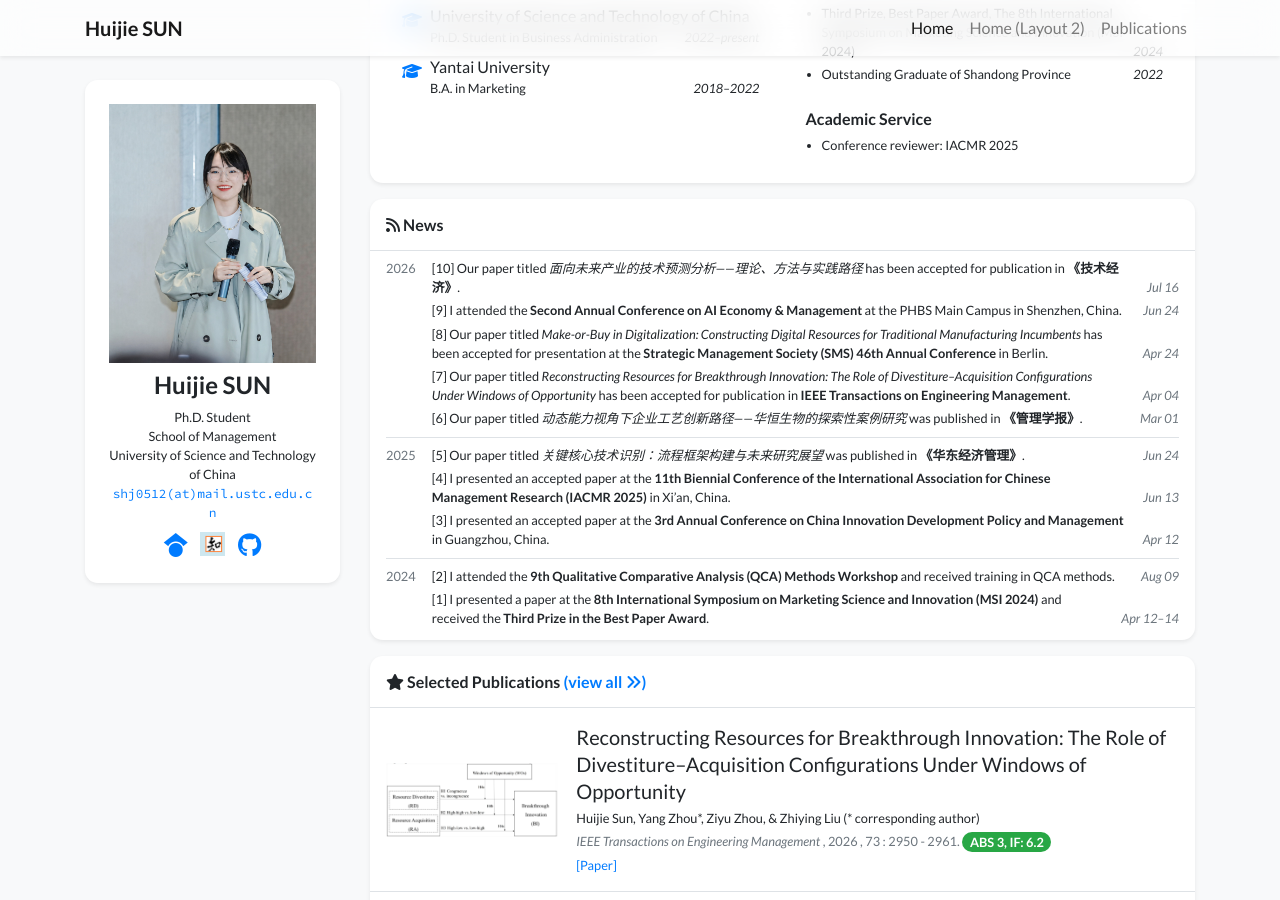
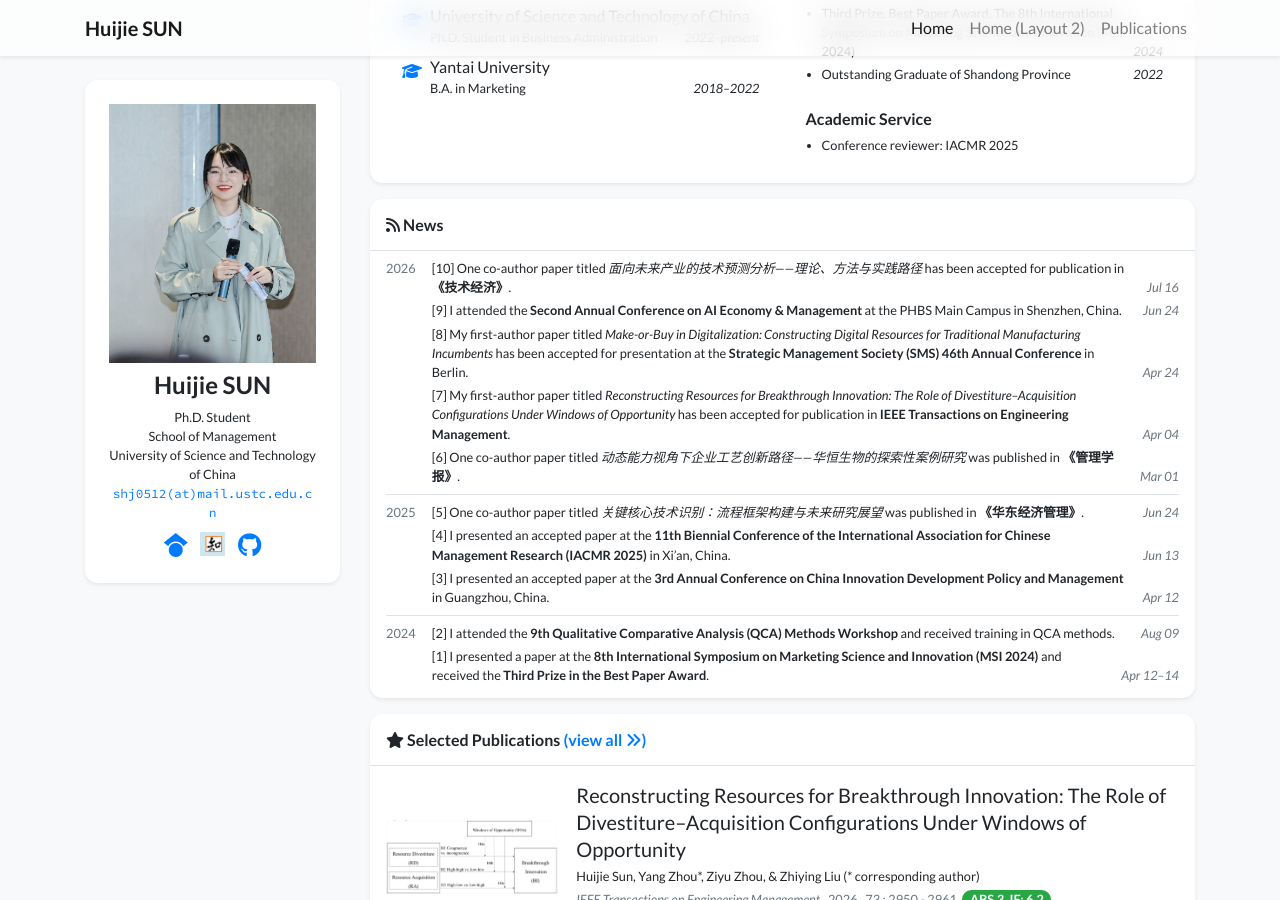
Before and after one commit to shj0512/shj0512.github.io, a Jekyll site: the page built from index.html, in a window 1280 px wide and 900 px high, scrolled down 567 px. Built offline with Jekyll 4.4.1, drawn with Linux system fonts in a browser that asks for light colours; nearby versions of some CDN libraries; a style sheet for code colours, icons or effects is not loaded.

Commit message:
Update news.yml

```diff
--- a/_data/news.yml
+++ b/_data/news.yml
@@ -3,7 +3,7 @@
 
 - date: "2026-07-16"
   index: 10
-  content: 'Our paper titled <i>面向未来产业的技术预测分析——理论、方法与实践路径</i> has been accepted for publication in <strong>《技术经济》</strong>.'
+  content: 'One co-author paper titled <i>面向未来产业的技术预测分析——理论、方法与实践路径</i> has been accepted for publication in <strong>《技术经济》</strong>.'
 
 - date: "2026-06-24"
   index: 9
@@ -11,19 +11,19 @@
 
 - date: "2026-04-24"
   index: 8
-  content: 'Our paper titled <i>Make-or-Buy in Digitalization: Constructing Digital Resources for Traditional Manufacturing Incumbents</i> has been accepted for presentation at the <strong>Strategic Management Society (SMS) 46th Annual Conference</strong> in Berlin.'
+  content: 'My first-author paper titled <i>Make-or-Buy in Digitalization: Constructing Digital Resources for Traditional Manufacturing Incumbents</i> has been accepted for presentation at the <strong>Strategic Management Society (SMS) 46th Annual Conference</strong> in Berlin.'
 
 - date: "2026-04-04"
   index: 7
-  content: 'Our paper titled <i>Reconstructing Resources for Breakthrough Innovation: The Role of Divestiture–Acquisition Configurations Under Windows of Opportunity</i> has been accepted for publication in <strong>IEEE Transactions on Engineering Management</strong>.'
+  content: 'My first-author paper titled <i>Reconstructing Resources for Breakthrough Innovation: The Role of Divestiture–Acquisition Configurations Under Windows of Opportunity</i> has been accepted for publication in <strong>IEEE Transactions on Engineering Management</strong>.'
 
 - date: "2026-03-01"
   index: 6
-  content: 'Our paper titled <i>动态能力视角下企业工艺创新路径——华恒生物的探索性案例研究</i> was published in <strong>《管理学报》</strong>.'
+  content: 'One co-author paper titled <i>动态能力视角下企业工艺创新路径——华恒生物的探索性案例研究</i> was published in <strong>《管理学报》</strong>.'
 
 - date: "2025-06-24"
   index: 5
-  content: 'Our paper titled <i>关键核心技术识别：流程框架构建与未来研究展望</i> was published in <strong>《华东经济管理》</strong>.'
+  content: 'One co-author paper titled <i>关键核心技术识别：流程框架构建与未来研究展望</i> was published in <strong>《华东经济管理》</strong>.'
 
 - date: "2025-06-13"
   index: 4
```
